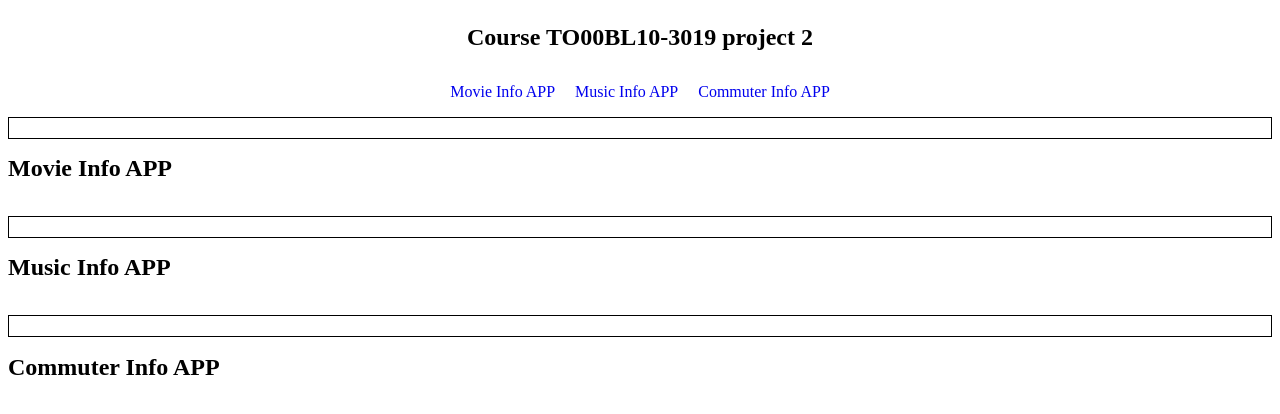
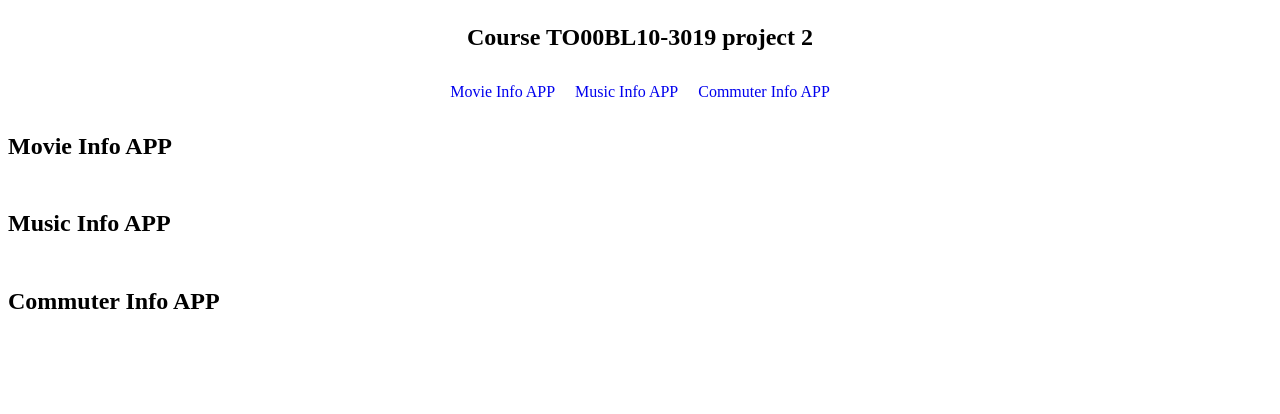
Before and after one commit to Bassenheim/TO00BL10-3019-2, a plain HTML site: page index.html in a window 1280 px wide. Drawn offline with Linux system fonts and the light colour scheme.

Commit message:
siivousta
muista korjata css

```diff
--- a/index.html
+++ b/index.html
@@ -18,19 +18,20 @@
             </ul>
         </div>
 
-        <div class="osio" id="leffaAPP"></div>
+
+        <div class="" id="leffaAPP"></div>
         <h1 class="otsikko">Movie Info APP</h1>
         <br>
         </div>
         <script src="js/leffaAPP.js" defer></script>
 
-        <div class="osio" id="musaAPP"></div>
+        <div class="" id="musaAPP"></div>
         <h1 class="otsikko">Music Info APP</h1>
         <br>
         </div>
         <script src="js/musaAPP.js" defer></script>
 
-        <div class="osio" id="liikenneAPP"></div>
+        <div class="" id="liikenneAPP"></div>
         <h1 class="otsikko">Commuter Info APP</h1>
         <br>
         </div>
```
